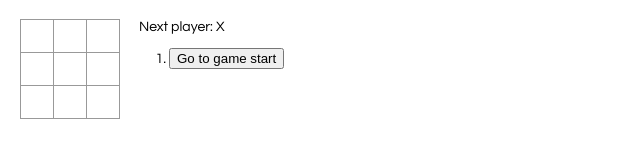
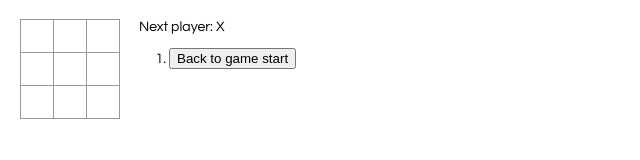
Before and after one commit to mzilverberg/reactjs.org, a React app in the folder tic-tac-toe/: page / in a window 1280 px wide. Shown: the full height of the page, 0-640 px from the left. Built offline with nearby package versions, Linux system fonts and the light colour scheme.

Commit message:
Prevent jumping back and forth in history
When reverting to a step in the games' history, it'll prevent you from going back to a step in the future

```diff
--- a/tic-tac-toe/src/index.css
+++ b/tic-tac-toe/src/index.css
@@ -48,3 +48,8 @@ ol, ul {
 .game-info {
   margin-left: 20px;
 }
+
+button[disabled] {
+  opacity: .5;
+  color: #666;
+}
--- a/tic-tac-toe/src/index.js
+++ b/tic-tac-toe/src/index.js
@@ -91,14 +91,19 @@ class Game extends React.Component {
 
     const moves = history.map((step, move) => {
       const desc = move ?
-        `Go to move #${move}` :
-        'Go to game start';
+        `Back to move #${move}` :
+        'Back to game start';
+
+      // Disable the button if it will jump to a future move
+      // For example, you can't jump back from step 2 to step 1, and then back to step 2
+      const disabled = move > this.state.stepNumber;
+
       return (
         <li key={move}>
-          <button onClick={() => this.jumpTo(move)}>{desc}</button>
+          <button disabled={disabled} onClick={() => this.jumpTo(move)}>{desc}</button>
         </li>
       )
-    })
+    });
 
     let status;
     if(winner) {
```
